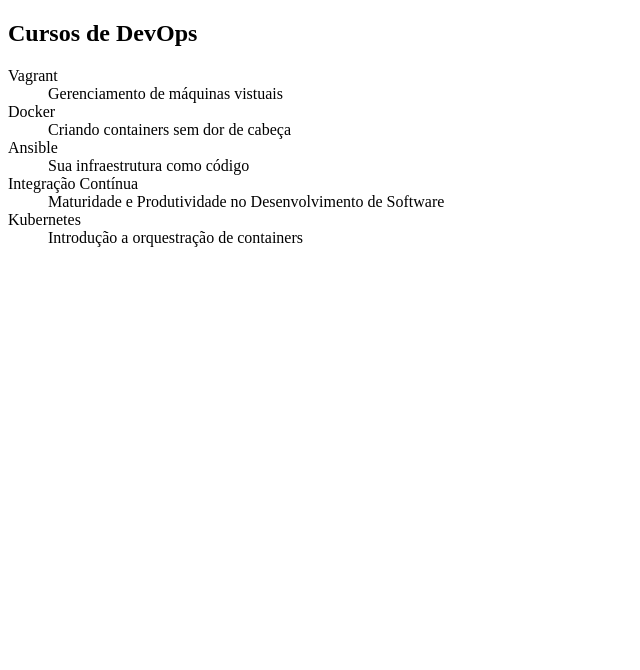
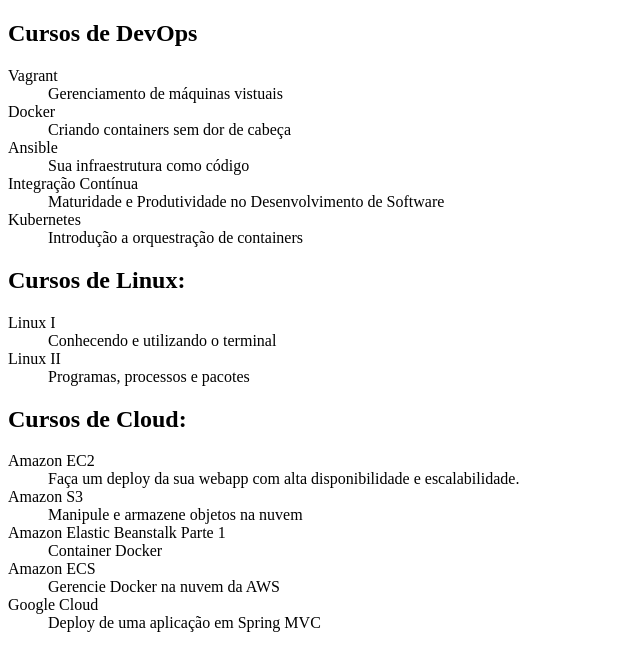
Before and after one commit to ggimenezt/Git-Capacitacao, a plain HTML site: page index.html in a window 1280 px wide. Shown: the whole page, without its empty margins (0-640 px from the left). Drawn offline with Linux system fonts and the light colour scheme.

```diff
--- a/index.html
+++ b/index.html
@@ -3,7 +3,7 @@
 <head>
     <meta charset="UTF-8">
 
-    <title>Lista de Cursos da Alura</title>
+    <title>Lista de Cursos</title>
 
 </head>
 <body>
@@ -25,5 +25,35 @@
         <dt>Kubernetes</dt>
         <dd>Introdução a orquestração de containers</dd>
     </dl>
+
+    <h2>Cursos de Linux:</h2>
+
+    <dl>
+        <dt>Linux I</dt>
+        <dd>Conhecendo e utilizando o terminal</dd>
+
+        <dt>Linux II</dt>
+        <dd>Programas, processos e pacotes</dd>
+
+    <h2>Cursos de Cloud:</h2>
+
+    <dl>
+        <dt>Amazon EC2</dt>
+        <dd>Faça um deploy da sua webapp com alta disponibilidade e escalabilidade.</dd>
+
+        <dt>Amazon S3</dt>
+        <dd>Manipule e armazene objetos na nuvem</dd>
+
+        <dt>Amazon Elastic Beanstalk Parte 1</dt>
+        <dd>Container Docker</dd>
+
+        <dt>Amazon ECS</dt>
+        <dd>Gerencie Docker na nuvem da AWS</dd>
+
+        <dt>Google Cloud</dt>
+        <dd>Deploy de uma aplicação em Spring MVC</dd>
+
+    </dl>
+
 </body>
 </html>
```
